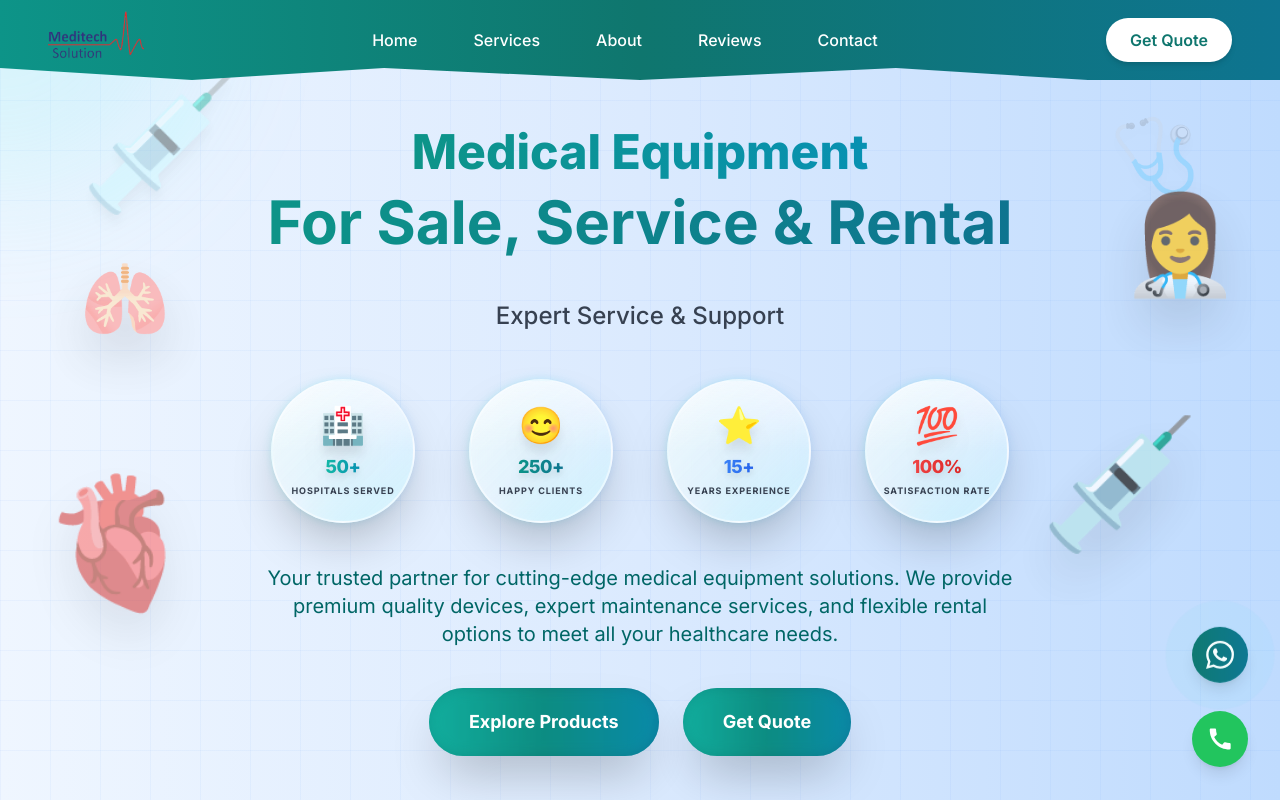
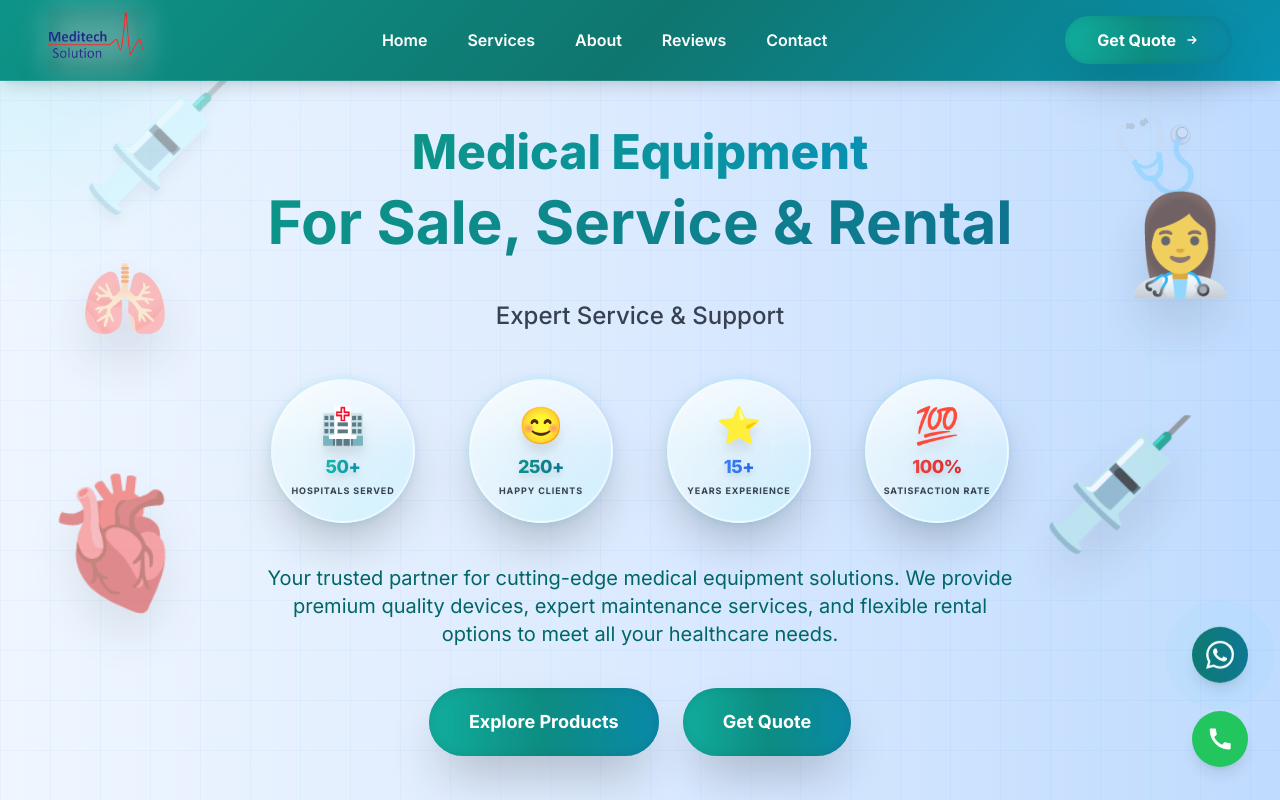
Before and after one commit to Harshanad03/meditech, a React (Create React App) app in the folder meditech-website/: page / in a window 1280 px wide. Shown: the top 800 px of the page. Built offline with nearby package versions, Linux system fonts and the light colour scheme.

Commit message:
Revamp Navbar component: enhance styling with improved gradients, shadows, and animations. Update logo handling with fallback text and glow effects. Refine mobile menu design for better user experience and accessibility.

```diff
--- a/meditech-website/src/components/ui/Navbar.jsx
+++ b/meditech-website/src/components/ui/Navbar.jsx
@@ -22,43 +22,85 @@ const Navbar = () => {
   ];
 
   return (
-    <nav className={`fixed top-0 left-0 right-0 z-50 transition-all duration-300 ${
+    <nav className={`fixed top-0 left-0 right-0 z-50 transition-all duration-500 ${
       isScrolled
-        ? 'bg-gradient-to-r from-teal-600 via-teal-700 to-cyan-700 shadow-xl'
-        : 'bg-gradient-to-r from-teal-600 via-teal-700 to-cyan-700'
+        ? 'shadow-2xl backdrop-blur-md'
+        : 'shadow-lg'
     }`} style={{
-      clipPath: 'polygon(0 0, 100% 0, 100% 100%, 85% 100%, 70% 85%, 50% 100%, 30% 85%, 15% 100%, 0 85%)'
+      background: 'linear-gradient(135deg, #0d9488 0%, #0f766e 50%, #0891b2 100%)',
+      borderBottom: '1px solid rgba(255, 255, 255, 0.1)'
     }}>
 
       <div className="max-w-7xl mx-auto px-6 sm:px-8 lg:px-12 relative z-10">
         <div className="flex justify-between items-center h-20">
           {/* Logo */}
-          <div className="flex items-center">
+          <div className="flex items-center group">
+            <div className="relative">
               <img
-              src="/logo.png"
+                src="/logo.png?v=2"
                 alt="Meditech Solution"
-              className="h-16 w-auto transition-all duration-300 hover:scale-105"
+                className="h-16 w-auto transition-all duration-500 hover:scale-110 filter drop-shadow-2xl brightness-110 contrast-125"
+                onError={(e) => {
+                  e.target.style.display = 'none';
+                  e.target.nextSibling.style.display = 'block';
+                }}
               />
+              {/* Fallback text logo */}
+              <div className="hidden text-white font-bold text-xl">
+                <span className="bg-gradient-to-r from-white to-cyan-200 bg-clip-text text-transparent">
+                  Meditech Solution
+                </span>
+              </div>
+              {/* Enhanced glow effect - always visible */}
+              <div className="absolute inset-0 bg-white/30 rounded-lg blur-lg opacity-100 transition-opacity duration-500 -z-10"></div>
+              {/* Additional shadow for better visibility - always visible */}
+              <div className="absolute inset-0 bg-black/20 rounded-lg blur-sm opacity-50 -z-20"></div>
+            </div>
           </div>
 
           {/* Desktop Navigation */}
-          <div className="hidden lg:flex items-center space-x-8">
+          <div className="hidden lg:flex items-center space-x-2">
             {navItems.map((item, index) => (
               <a
                 key={item.name}
                 href={item.href}
-                className="font-medium text-white hover:text-teal-200 transition-colors duration-300 relative group px-3 py-2"
+                className="relative font-semibold text-white hover:text-cyan-200 transition-all duration-300 px-4 py-2 rounded-lg group overflow-hidden"
+                style={{ transitionDelay: `${index * 50}ms` }}
               >
-                {item.name}
-                <span className="absolute -bottom-1 left-1/2 transform -translate-x-1/2 w-0 h-0.5 transition-all duration-300 group-hover:w-full bg-teal-200"></span>
+                {/* Background glow */}
+                <div className="absolute inset-0 bg-gradient-to-r from-teal-500/0 via-cyan-500/0 to-teal-500/0 group-hover:from-teal-500/10 group-hover:via-cyan-500/20 group-hover:to-teal-500/10 transition-all duration-300 rounded-lg"></div>
+
+                {/* Text */}
+                <span className="relative z-10">{item.name}</span>
+
+                {/* Bottom border */}
+                <div className="absolute bottom-0 left-1/2 transform -translate-x-1/2 w-0 h-0.5 bg-gradient-to-r from-cyan-400 to-teal-400 transition-all duration-300 group-hover:w-full rounded-full"></div>
+
+                {/* Top shine effect */}
+                <div className="absolute top-0 left-0 w-full h-0.5 bg-gradient-to-r from-transparent via-white/30 to-transparent opacity-0 group-hover:opacity-100 transition-opacity duration-300"></div>
               </a>
             ))}
           </div>
 
           {/* CTA Button */}
           <div className="hidden lg:block">
-            <button className="font-semibold py-2.5 px-6 rounded-full bg-white text-teal-700 hover:bg-teal-50 transition-all duration-300 transform hover:scale-105 hover:shadow-lg shadow-md">
-              Get Quote
+            <button className="group relative font-bold py-3 px-8 rounded-full text-white transition-all duration-300 transform hover:scale-105 hover:-translate-y-1 overflow-hidden bg-gradient-to-r from-teal-600 via-teal-700 to-cyan-700 shadow-2xl hover:shadow-teal-500/50">
+              {/* Hover gradient */}
+              <div className="absolute inset-0 bg-gradient-to-r from-teal-700 via-teal-800 to-cyan-800 rounded-full opacity-0 group-hover:opacity-100 transition-opacity duration-300"></div>
+
+              {/* Glow effect */}
+              <div className="absolute -inset-1 bg-gradient-to-r from-teal-500 via-teal-600 to-cyan-600 rounded-full blur opacity-75 group-hover:opacity-100 transition-opacity duration-300 -z-10"></div>
+
+              {/* Shine effect */}
+              <div className="absolute inset-0 bg-gradient-to-r from-transparent via-white/20 to-transparent -skew-x-12 -translate-x-full group-hover:translate-x-full transition-transform duration-700"></div>
+
+              {/* Text */}
+              <span className="relative z-10 flex items-center space-x-2">
+                <span>Get Quote</span>
+                <svg className="w-4 h-4 transition-transform duration-300 group-hover:translate-x-1" fill="none" stroke="currentColor" viewBox="0 0 24 24">
+                  <path strokeLinecap="round" strokeLinejoin="round" strokeWidth="2" d="M13 7l5 5m0 0l-5 5m5-5H6"></path>
+                </svg>
+              </span>
             </button>
           </div>
 
@@ -66,55 +108,67 @@ const Navbar = () => {
           <div className="lg:hidden">
             <button
               onClick={() => setIsMobileMenuOpen(!isMobileMenuOpen)}
-              className="text-white hover:text-teal-200 transition-colors duration-300 p-2"
+              className="group relative p-3 rounded-lg bg-white/10 hover:bg-white/20 transition-all duration-300 backdrop-blur-sm"
             >
-              <svg className="w-6 h-6" fill="none" stroke="currentColor" viewBox="0 0 24 24">
+              <div className="relative w-6 h-6">
+                <svg className="w-6 h-6 text-white transition-all duration-300 group-hover:scale-110" fill="none" stroke="currentColor" viewBox="0 0 24 24">
                   {isMobileMenuOpen ? (
                     <path strokeLinecap="round" strokeLinejoin="round" strokeWidth="2" d="M6 18L18 6M6 6l12 12" />
                   ) : (
                     <path strokeLinecap="round" strokeLinejoin="round" strokeWidth="2" d="M4 6h16M4 12h16M4 18h16" />
                   )}
                 </svg>
+                {/* Glow effect */}
+                <div className="absolute inset-0 bg-gradient-to-r from-cyan-400/20 to-teal-400/20 rounded blur-sm opacity-0 group-hover:opacity-100 transition-opacity duration-300 -z-10"></div>
+              </div>
             </button>
           </div>
         </div>
 
         {/* Mobile Menu */}
-        <div className={`lg:hidden transition-all duration-300 overflow-hidden ${
-          isMobileMenuOpen ? 'max-h-screen opacity-100' : 'max-h-0 opacity-0'
+        <div className={`lg:hidden transition-all duration-500 ${
+          isMobileMenuOpen ? 'max-h-[100vh] opacity-100' : 'max-h-0 opacity-0 overflow-hidden'
         }`}>
-          <div className="py-8 space-y-6 border-t border-teal-300/30 bg-gradient-to-r from-teal-600 via-teal-700 to-cyan-700 relative pb-12">
-            {/* Curved bottom edge for mobile menu */}
-            <div className="absolute bottom-0 left-0 w-full h-6">
-              <svg
-                className="w-full h-full"
-                viewBox="0 0 1200 24"
-                preserveAspectRatio="none"
-                xmlns="http://www.w3.org/2000/svg"
-              >
-                <path
-                  d="M0 0 L1200 0 Q1200 12 600 24 Q0 12 0 0 Z"
-                  fill="currentColor"
-                  className="text-white"
-                />
-              </svg>
-            </div>
+          <div className="relative">
+                         {/* Main mobile menu content */}
+             <div className="bg-transparent py-8 px-6 pb-16 space-y-4 min-h-[calc(100vh-80px)]">
 
-            {navItems.map((item) => (
+
+              {/* Navigation Links */}
+              <div className="space-y-2">
+                {navItems.map((item, index) => (
                                      <a
                      key={item.name}
                      href={item.href}
-                className="block text-white hover:text-teal-200 font-medium transition-colors duration-300 py-4 px-6 hover:bg-teal-600/20 rounded-lg relative z-10 text-lg"
+                     className="group flex items-center justify-center py-4 px-2 transition-all duration-300"
                      onClick={() => setIsMobileMenuOpen(false)}
+                     style={{ animationDelay: `${index * 100}ms` }}
                    >
-                {item.name}
+                     <span className="text-white font-medium text-lg">{item.name}</span>
                    </a>
                 ))}
+              </div>
 
-            <div className="pt-4 relative z-10">
-              <button className="bg-white text-teal-700 hover:bg-teal-50 font-semibold py-4 px-8 rounded-full transition-all duration-300 transform hover:scale-105 hover:shadow-2xl hover:shadow-teal-500/25 shadow-lg shadow-teal-500/20 border border-teal-100 w-full text-lg">
-                Get Quote
+              {/* CTA Button */}
+              <div className="pt-6">
+                <button className="group relative w-full bg-gradient-to-r from-teal-600 via-teal-700 to-cyan-700 text-white font-bold py-4 px-6 rounded-xl transition-all duration-300 transform hover:scale-105 overflow-hidden shadow-2xl hover:shadow-teal-500/50">
+                  {/* Hover gradient */}
+                  <div className="absolute inset-0 bg-gradient-to-r from-teal-700 via-teal-800 to-cyan-800 rounded-xl opacity-0 group-hover:opacity-100 transition-opacity duration-300"></div>
+
+                  {/* Glow effect */}
+                  <div className="absolute -inset-1 bg-gradient-to-r from-teal-500 via-teal-600 to-cyan-600 rounded-xl blur opacity-75 group-hover:opacity-100 transition-opacity duration-300 -z-10"></div>
+
+                  {/* Shine effect */}
+                  <div className="absolute inset-0 bg-gradient-to-r from-transparent via-white/20 to-transparent -skew-x-12 -translate-x-full group-hover:translate-x-full transition-transform duration-700"></div>
+
+                  <span className="relative z-10 flex items-center justify-center space-x-2 text-lg">
+                    <span>Get Quote</span>
+                    <svg className="w-5 h-5 transition-transform duration-300 group-hover:translate-x-1" fill="none" stroke="currentColor" viewBox="0 0 24 24">
+                      <path strokeLinecap="round" strokeLinejoin="round" strokeWidth="2" d="M13 7l5 5m0 0l-5 5m5-5H6"></path>
+                    </svg>
+                  </span>
                 </button>
+              </div>
             </div>
           </div>
         </div>
```
Lines whose indentation alone changed are shown as unchanged.
